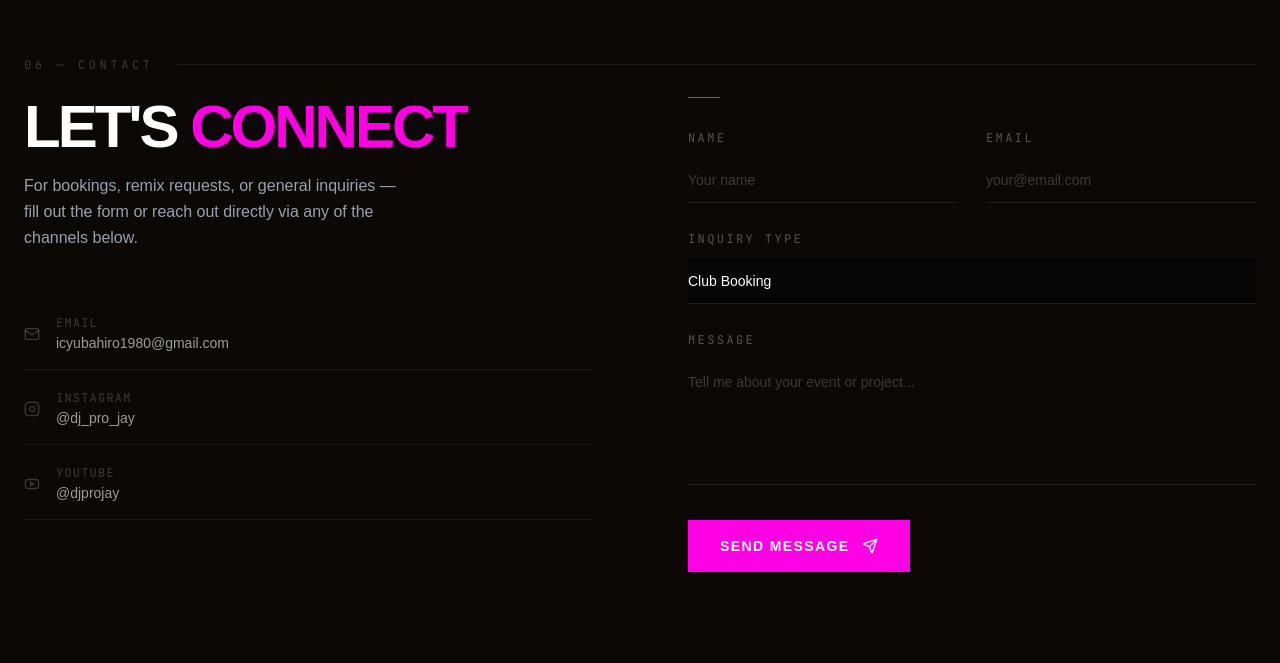
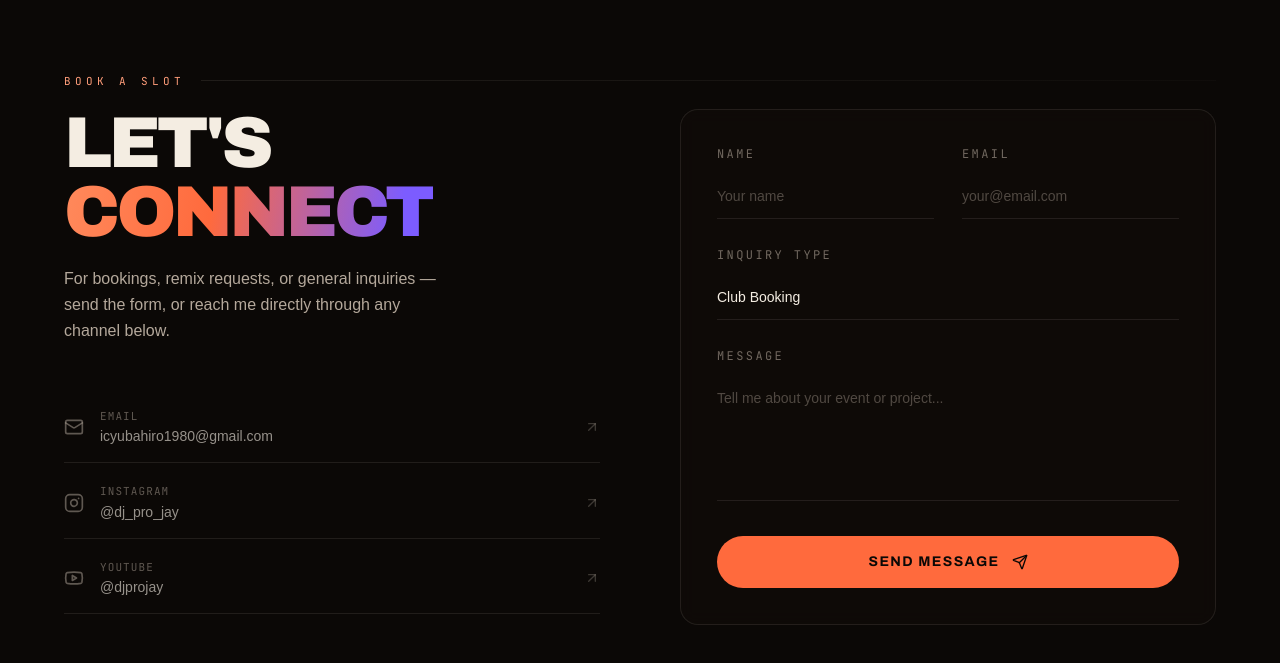
Before and after one commit to Icyubahiro-Jay-P/Portifolio, a React (Vite) app: page /dj in a window 1280 px wide. Shown: the part 3956-4619 px from the top of the page. Built offline with nearby package versions, Linux system fonts and the light colour scheme.

Commit message:
style: update DjContact component for improved layout, accessibility, and user feedback

```diff
--- a/src/components/dj/DjContact.tsx
+++ b/src/components/dj/DjContact.tsx
@@ -7,6 +7,7 @@ import {
   SendIcon,
   YoutubeIcon,
   LoaderIcon,
+  ArrowUpRightIcon,
 } from "lucide-react";
 
 const socials = [
@@ -20,15 +21,18 @@ const socials = [
     icon: InstagramIcon,
     label: "Instagram",
     value: "@dj_pro_jay",
-    href: "https://www.instagram.com/dj_pro_jay/?utm_source=google-business-profile&utm_medium=social&utm_campaign=profile-clicks",
+    href: "https://www.instagram.com/dj_pro_jay/",
   },
   {
     icon: YoutubeIcon,
     label: "YouTube",
     value: "@djprojay",
-    href: "https://youtube.com/@djprojay/?utm_source=google-business-profile&utm_medium=social&utm_campaign=profile-clicks",
+    href: "https://youtube.com/@djprojay/",
   },
 ];
+
+const inputBase =
+  "w-full py-3 font-sans text-sm text-dj-paper transition-colors duration-200 bg-transparent border-b border-dj-line focus:border-dj-heat outline-none placeholder:text-dj-muted/40";
 
 const DjContact = () => {
   const [formData, setFormData] = useState({
@@ -64,7 +68,7 @@ const DjContact = () => {
         },
       );
       if (response.ok) {
-        toast.success("Message sent successfully!");
+        toast.success("Message sent! I'll get back to you within 48 hours.");
         setFormData({
           name: "",
           email: "",
@@ -72,40 +76,40 @@ const DjContact = () => {
           message: "",
         });
       } else {
-        toast.error("Failed to send message. Please try again.");
+        toast.error("Send failed. Please check the details and try again.");
       }
     } catch {
-      toast.error("An error occurred. Please try again.");
+      toast.error("Something went wrong. Please try again.");
     } finally {
       setLoading(false);
     }
   };
 
   return (
-    <section id="dj-contact" className="relative px-6 py-32">
-      <div className="mx-auto max-w-7xl">
-        {/* Section label */}
-        <div className="flex items-center gap-6 mb-6">
-          <span className="font-mono text-xs text-white/20 tracking-[0.3em] uppercase">
-            06 — Contact
+    <section id="dj-contact" className="relative px-6 py-28 md:py-36">
+      <div className="mx-auto max-w-6xl">
+        {/* label */}
+        <div className="flex items-center gap-4 mb-5">
+          <span className="font-mono text-[11px] tracking-[0.4em] text-dj-heat-soft uppercase">
+            Book a slot
           </span>
-          <div className="flex-1 h-px bg-white/8" />
+          <div className="flex-1 h-px dj-hairline" />
         </div>
 
-        <div className="grid grid-cols-1 gap-16 lg:grid-cols-2 lg:gap-24">
+        <div className="grid grid-cols-1 gap-16 lg:grid-cols-2 lg:gap-20">
           {/* Left: info */}
           <m.div
-            initial={{ opacity: 0, x: -20 }}
+            initial={{ opacity: 0, x: -24 }}
             whileInView={{ opacity: 1, x: 0 }}
-            viewport={{ once: true }}
+            viewport={{ once: true, margin: "-15%" }}
             transition={{ duration: 0.7 }}
           >
-            <h2 className="mb-4 text-4xl font-black tracking-tighter text-white uppercase font-display md:text-6xl">
-              Let's <span className="text-neon-pink">Connect</span>
+            <h2 className="mb-5 font-dj text-[clamp(2.5rem,6vw,4.5rem)] font-black leading-[0.95] tracking-tighter uppercase text-dj-paper">
+              Let's <span className="dj-heat-text">connect</span>
             </h2>
-            <p className="max-w-sm mb-12 font-sans text-base leading-relaxed text-gray-400">
-              For bookings, remix requests, or general inquiries — fill out the
-              form or reach out directly via any of the channels below.
+            <p className="max-w-sm mb-12 font-sans text-base leading-relaxed text-dj-muted">
+              For bookings, remix requests, or general inquiries — send the
+              form, or reach me directly through any channel below.
             </p>
 
             <div className="space-y-1">
@@ -115,17 +119,18 @@ const DjContact = () => {
                   href={s.href}
                   target="_blank"
                   rel="noopener noreferrer"
-                  className="flex items-center gap-4 py-4 transition-colors duration-200 border-b border-white/6 group hover:border-neon-pink/40"
+                  className="group flex items-center gap-4 py-4 transition-colors duration-200 border-b border-dj-line hover:border-dj-heat/40"
                 >
-                  <s.icon className="w-4 h-4 transition-colors shrink-0 text-white/20 group-hover:text-neon-pink" />
+                  <s.icon className="w-5 h-5 shrink-0 text-dj-muted/50 transition-colors group-hover:text-dj-heat" />
                   <div className="flex-1 min-w-0">
-                    <div className="font-mono text-xs text-white/20 tracking-widest uppercase mb-0.5">
+                    <div className="font-mono text-[11px] text-dj-muted/50 tracking-widest uppercase mb-0.5">
                       {s.label}
                     </div>
-                    <div className="font-sans text-sm truncate transition-colors text-white/60 group-hover:text-white">
+                    <div className="font-sans text-sm truncate text-dj-paper/60 transition-colors group-hover:text-dj-paper">
                       {s.value}
                     </div>
                   </div>
+                  <ArrowUpRightIcon className="w-4 h-4 text-dj-muted/30 transition-all group-hover:text-dj-heat group-hover:translate-x-0.5 group-hover:-translate-y-0.5" />
                 </a>
               ))}
             </div>
@@ -133,40 +138,46 @@ const DjContact = () => {
 
           {/* Right: form */}
           <m.div
-            initial={{ opacity: 0, x: 20 }}
+            initial={{ opacity: 0, x: 24 }}
             whileInView={{ opacity: 1, x: 0 }}
-            viewport={{ once: true }}
+            viewport={{ once: true, margin: "-15%" }}
             transition={{ duration: 0.7 }}
           >
-            {/* Top accent bar */}
-            <div className="w-8 h-px mb-8 bg-neon-pink" />
-
+            <div className="rounded-2xl border border-dj-line bg-dj-base-2/60 p-6 md:p-9 backdrop-blur-sm">
               <form className="space-y-7" onSubmit={handleSubmit}>
                 <div className="grid grid-cols-1 sm:grid-cols-2 gap-7">
                   <div>
-                  <label className="block font-mono text-xs text-white/30 tracking-[0.2em] uppercase mb-3">
+                    <label
+                      htmlFor="dj-name"
+                      className="block font-mono text-xs text-dj-muted/60 tracking-[0.2em] uppercase mb-3"
+                    >
                       Name
                     </label>
                     <input
+                      id="dj-name"
                       type="text"
                       name="name"
                       value={formData.name}
                       onChange={handleInputChange}
-                    className="w-full py-3 font-sans text-sm text-white transition-colors duration-200 bg-transparent border-b outline-none border-white/10 focus:border-neon-pink placeholder:text-white/20"
+                      className={inputBase}
                       placeholder="Your name"
                       required
                     />
                   </div>
                   <div>
-                  <label className="block font-mono text-xs text-white/30 tracking-[0.2em] uppercase mb-3">
+                    <label
+                      htmlFor="dj-email"
+                      className="block font-mono text-xs text-dj-muted/60 tracking-[0.2em] uppercase mb-3"
+                    >
                       Email
                     </label>
                     <input
+                      id="dj-email"
                       type="email"
                       name="email"
                       value={formData.email}
                       onChange={handleInputChange}
-                    className="w-full py-3 font-sans text-sm text-white transition-colors duration-200 bg-transparent border-b outline-none border-white/10 focus:border-neon-pink placeholder:text-white/20"
+                      className={inputBase}
                       placeholder="your@email.com"
                       required
                     />
@@ -174,14 +185,18 @@ const DjContact = () => {
                 </div>
 
                 <div>
-                <label className="block font-mono text-xs text-white/30 tracking-[0.2em] uppercase mb-3">
-                  Inquiry Type
+                  <label
+                    htmlFor="dj-type"
+                    className="block font-mono text-xs text-dj-muted/60 tracking-[0.2em] uppercase mb-3"
+                  >
+                    Inquiry type
                   </label>
                   <select
+                    id="dj-type"
                     name="eventType"
                     value={formData.eventType}
                     onChange={handleInputChange}
-                  className="w-full py-3 font-sans text-sm text-white transition-colors duration-200 border-b outline-none appearance-none cursor-pointer bg-dark border-white/10 focus:border-neon-pink"
+                    className={`${inputBase} appearance-none cursor-pointer bg-dj-base-2`}
                   >
                     <option>Club Booking</option>
                     <option>Festival Booking</option>
@@ -192,15 +207,19 @@ const DjContact = () => {
                 </div>
 
                 <div>
-                <label className="block font-mono text-xs text-white/30 tracking-[0.2em] uppercase mb-3">
+                  <label
+                    htmlFor="dj-message"
+                    className="block font-mono text-xs text-dj-muted/60 tracking-[0.2em] uppercase mb-3"
+                  >
                     Message
                   </label>
                   <textarea
+                    id="dj-message"
                     rows={5}
                     name="message"
                     value={formData.message}
                     onChange={handleInputChange}
-                  className="w-full py-3 font-sans text-sm text-white transition-colors duration-200 bg-transparent border-b outline-none resize-none border-white/10 focus:border-neon-pink placeholder:text-white/20"
+                    className={`${inputBase} resize-none`}
                     placeholder="Tell me about your event or project..."
                     required
                   />
@@ -210,7 +229,7 @@ const DjContact = () => {
                   id="dj-contact-submit"
                   type="submit"
                   disabled={loading}
-                className="flex items-center gap-3 px-8 py-4 text-sm font-bold tracking-widest text-white uppercase transition-all duration-300 group bg-neon-pink font-display hover:bg-white hover:text-neon-pink disabled:opacity-40 disabled:cursor-not-allowed"
+                  className="flex items-center justify-center gap-3 px-8 py-4 w-full text-sm font-bold tracking-widest text-dj-base uppercase rounded-full bg-dj-heat font-dj transition-all duration-200 hover:bg-dj-heat-soft active:scale-[0.98] disabled:opacity-40 disabled:cursor-not-allowed"
                 >
                   {loading ? (
                     <>
@@ -219,16 +238,18 @@ const DjContact = () => {
                     </>
                   ) : (
                     <>
-                    Send Message
+                      Send message
                       <SendIcon className="w-4 h-4 transition-transform group-hover:translate-x-1 group-hover:-translate-y-1" />
                     </>
                   )}
                 </button>
               </form>
+            </div>
           </m.div>
         </div>
       </div>
     </section>
   );
-}
+};
+
 export default DjContact;
```
Lines whose indentation alone changed are shown as unchanged.
